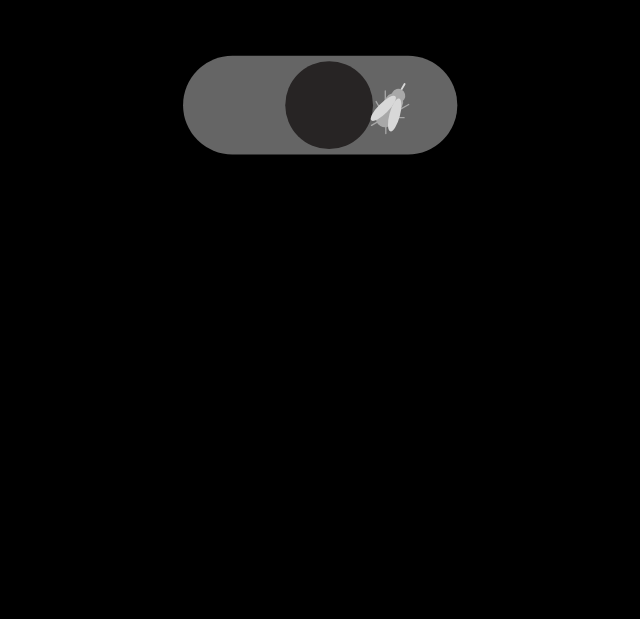
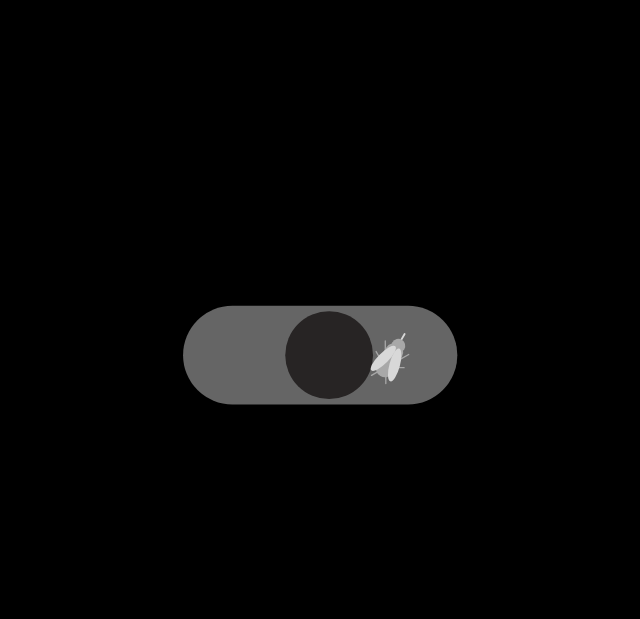
Before and after one commit to eugeniekwon/Motion-GSAP-Intro, a website: page deploy/index.html in a window 1280 px wide. Shown: the whole page, without its empty margins (307-947 px from the left). Drawn offline with Linux system fonts and the light colour scheme.

Commit message:
positioning fixed

```diff
--- a/deploy/index.html
+++ b/deploy/index.html
@@ -12,7 +12,7 @@
 <body>
     <section id="content">
         <div>
-          <svg viewBox="0 0 700 600">
+          <svg viewBox="0 0 700 400">
             <g id="Page-1" stroke="none" stroke-width="1" fill="none" fill-rule="evenodd">
               <g id="day-and-night" transform="translate(0 -32)">
                 <g id="night">
--- a/dev/scss/sections/_demo.scss
+++ b/dev/scss/sections/_demo.scss
@@ -7,6 +7,8 @@
 
     >div {
         grid-area: svg;
+
+        padding-top: 250px;
         // height: 100vh;
         // display: flex;
         // align-items: center;
```
Also changed, not shown: deploy/css/styles.css, 1 other file.
